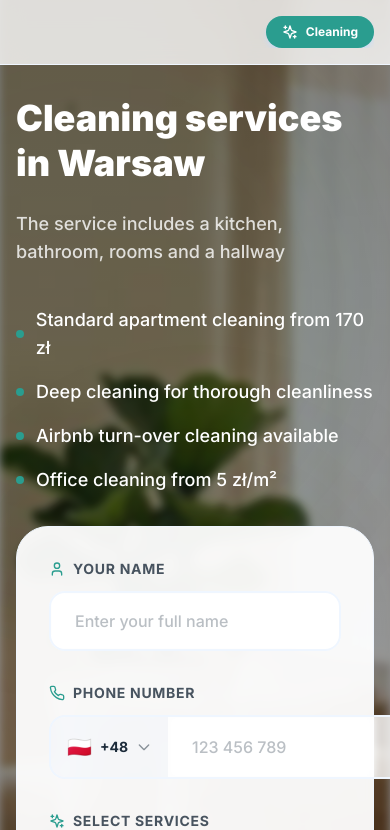
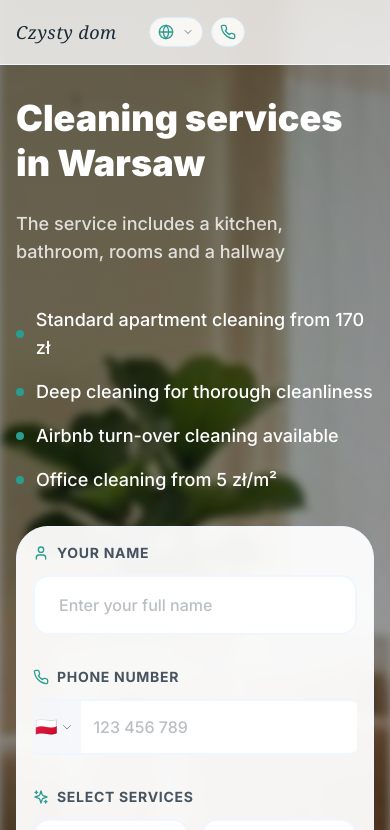
Before and after one commit to DanyMedvedev/cleaning-service-website, a Next.js app: page / in a window 390 px wide. Shown: the top 830 px of the page. Built offline with nearby package versions, Linux system fonts and the light colour scheme.

Commit message:
fix adaptive design

```diff
--- a/src/components/ContactForm.tsx
+++ b/src/components/ContactForm.tsx
@@ -182,7 +182,7 @@ export default function ContactForm() {
           initial={{ opacity: 0, y: 30 }}
           whileInView={{ opacity: 1, y: 0 }}
           viewport={{ once: true }}
-          className="bg-white/95 backdrop-blur-sm rounded-[32px] border border-blue-50 p-8 md:p-10"
+          className="bg-white/95 backdrop-blur-sm rounded-[32px] border border-blue-50 p-4 md:p-8 lg:p-10"
         >
           <form onSubmit={handleSubmit} className="space-y-8">
             {/* Name Field */}
@@ -227,18 +227,18 @@ export default function ContactForm() {
                 <Phone className="w-4 h-4 text-primary" />
                 {t('contact_form.phone_label')}
               </label>
-              <div className="relative">
-                <div className="flex">
+              <div className="relative overflow-hidden">
+                <div className="flex overflow-x-auto -mx-2">
                   {/* Country Selector */}
-                  <div className="relative">
+                  <div className="relative flex-shrink-0">
                     <button
                       type="button"
                       onClick={() => setShowCountryDropdown(!showCountryDropdown)}
-                      className="flex items-center gap-2 px-4 py-4 rounded-l-2xl border-2 border-r-0 border-blue-50 bg-blue-50/30 hover:bg-blue-50 transition-colors"
+                      className="flex items-center gap-1 md:gap-2 px-2 md:px-4 py-3 md:py-4 rounded-l-2xl border-2 border-r-0 border-blue-50 bg-blue-50/30 hover:bg-blue-50 transition-colors"
                     >
-                      <span className="text-xl">{selectedCountry.flag}</span>
-                      <span className="text-sm font-bold text-text">{selectedCountry.dialCode}</span>
-                      <svg className="w-4 h-4 text-text/50" fill="none" stroke="currentColor" viewBox="0 0 24 24">
+                      <span className="text-lg md:text-xl">{selectedCountry.flag}</span>
+                      <span className="text-sm font-bold text-text hidden md:inline">{selectedCountry.dialCode}</span>
+                      <svg className="w-3 md:w-4 h-3 md:h-4 text-text/50" fill="none" stroke="currentColor" viewBox="0 0 24 24">
                         <path strokeLinecap="round" strokeLinejoin="round" strokeWidth={2} d="M19 9l-7 7-7-7" />
                       </svg>
                     </button>
@@ -278,7 +278,7 @@ export default function ContactForm() {
                     onChange={handlePhoneChange}
                     placeholder={t('contact_form.phone_placeholder')}
                     className={cn(
-                      "flex-1 px-6 py-4 rounded-r-2xl border-2 border-l-0 bg-white/80 backdrop-blur-sm text-text placeholder:text-text/30 font-medium transition-all outline-none",
+                      "flex-1 px-3 md:px-6 py-3 md:py-4 rounded-r-2xl border-2 border-l-0 bg-white/80 backdrop-blur-sm text-text placeholder:text-text/30 font-medium transition-all outline-none min-w-0",
                       errors.phone
                         ? "border-red-300 focus:border-red-400"
                         : "border-blue-50 focus:border-primary"
--- a/src/components/Navbar.tsx
+++ b/src/components/Navbar.tsx
@@ -59,18 +59,18 @@ export default function Navbar() {
         {/* Left side */}
         <div className="flex items-center gap-8">
           <Link href="/" className="flex items-center gap-2">
-            <span className="text-xl font-medium tracking-wide hidden sm:block text-text font-serif italic">
+            <span className="text-lg md:text-xl font-medium tracking-wide block text-text font-serif italic">
               Czysty dom
             </span>
           </Link>
 
-          <div className="hidden lg:flex items-center gap-6">
+          <div className="flex items-center gap-2 md:gap-4">
             <button
               onClick={() => setIsLangOpen(!isLangOpen)}
-              className="flex items-center gap-2 px-3 py-1.5 rounded-full border border-blue-100 bg-background text-text text-sm font-medium hover:bg-white hover:border-primary/40 hover:text-primary transition-colors"
+              className="flex items-center gap-2 px-2 md:px-3 py-1.5 rounded-full border border-blue-100 bg-background text-text text-sm font-medium hover:bg-white hover:border-primary/40 hover:text-primary transition-colors"
             >
               <Globe className="w-4 h-4 text-primary" />
-              <span className="text-xs font-semibold uppercase tracking-widest">
+              <span className="text-xs font-semibold uppercase tracking-widest hidden md:inline">
                 {currentLang.flag} {currentLang.code}
               </span>
               <ChevronDown
@@ -82,10 +82,10 @@ export default function Navbar() {
 
             <a
               href="tel:+48731751255"
-              className="flex items-center gap-2 px-3 py-1.5 rounded-full border border-blue-100 bg-background text-text text-sm font-medium hover:bg-white hover:border-primary/40 hover:text-primary transition-colors"
+              className="flex items-center gap-1 md:gap-2 px-2 md:px-3 py-1.5 rounded-full border border-blue-100 bg-background text-text text-xs md:text-sm font-medium hover:bg-white hover:border-primary/40 hover:text-primary transition-colors"
             >
               <Phone className="w-4 h-4 text-primary" />
-              <span className="text-xs font-semibold">
+              <span className="hidden md:inline">
                 +48 731 751 255
               </span>
             </a>
@@ -93,7 +93,7 @@ export default function Navbar() {
         </div>
 
         {/* Right side: Navigation Links */}
-        <div className="flex items-center gap-2 md:gap-4 overflow-x-auto no-scrollbar text-text">
+        <div className="hidden lg:flex items-center gap-2 md:gap-4 overflow-x-auto no-scrollbar text-text">
           {/* Services - Horizontal inline */}
           <div className="flex items-center gap-1">
             {servicesMenu.map((service) => (
```
